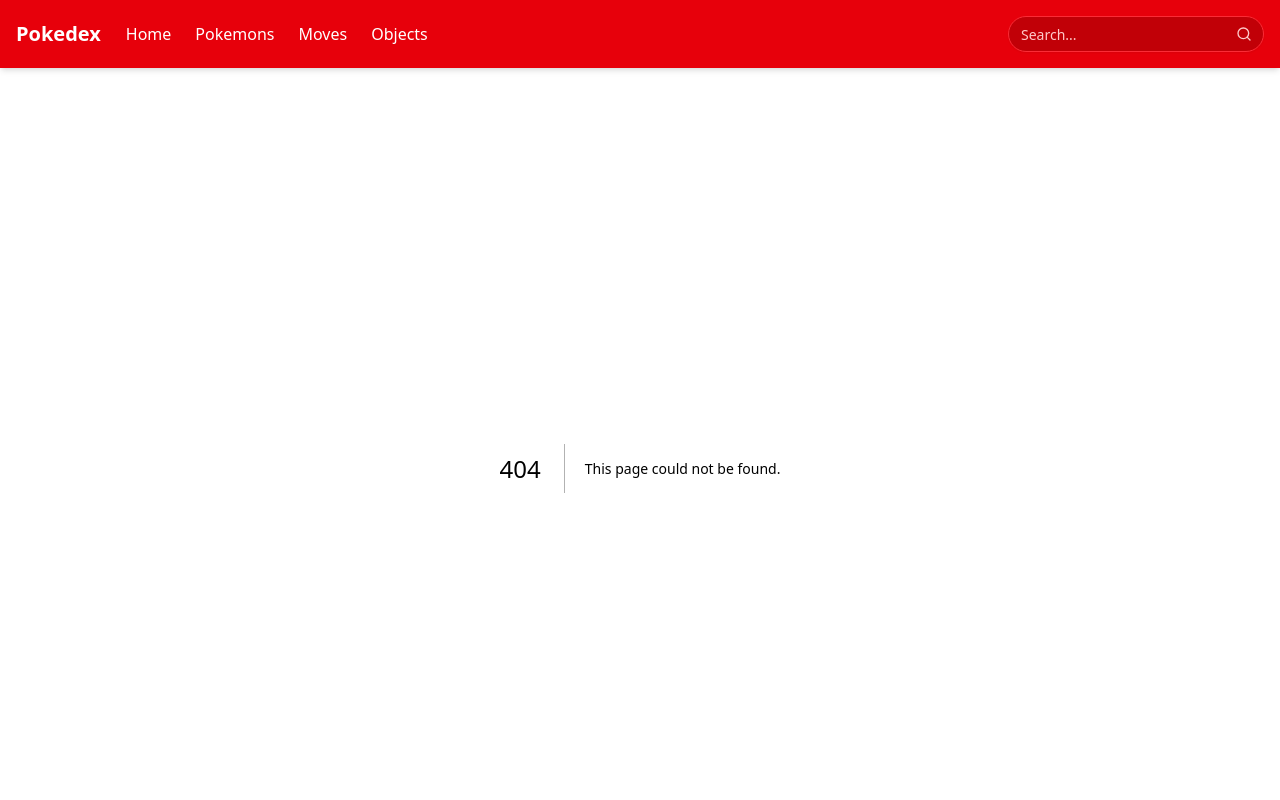
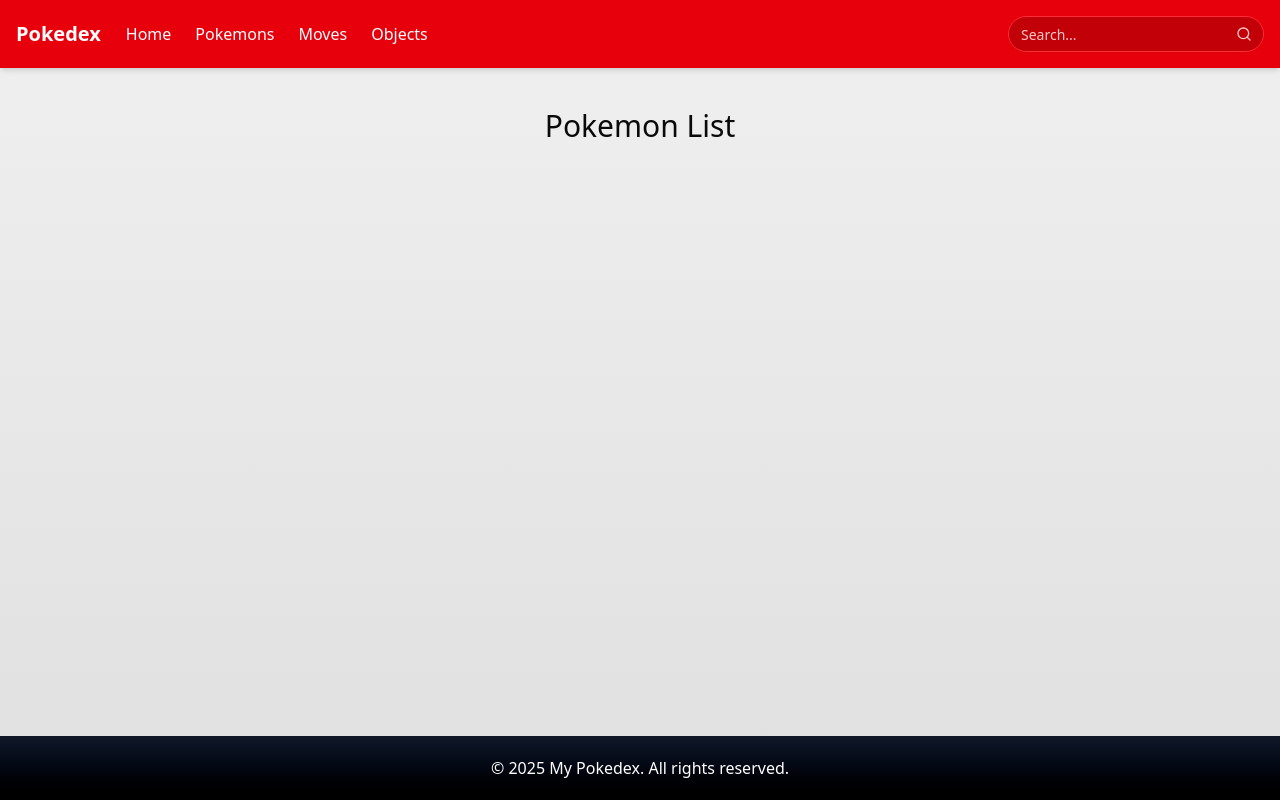
Before and after one commit to Diangondi03/my-pokedex, a Next.js app: page /pokemons in a window 1280 px wide. Before the commit this address had no page. Shown: the top 800 px of the page. Built offline with nearby package versions, Linux system fonts and the light colour scheme.

Commit message:
feat: update Footer component layout and add relative positioning to RootLayout

```diff
--- a/src/app/_components/Footer.tsx
+++ b/src/app/_components/Footer.tsx
@@ -2,11 +2,14 @@ import React from 'react'
 
 const Footer = () => {
   return (
-    <footer className="bg-gradient-to-t from-black via-gray-950 to-gray-900 text-white py-8 px-4">
-      <div className="container mx-auto text-center">
-        <p>&copy; {new Date().getFullYear()} My Pokedex. All rights reserved.</p>
-      </div>
-    </footer>
+    <>
+      <div className="h-16"></div>
+      <footer className="absolute bottom-0 bg-gradient-to-t from-black via-gray-950 to-gray-900 text-white h-16 w-full flex items-center">
+        <div className="container  text-center">
+          <p>&copy; {new Date().getFullYear()} My Pokedex. All rights reserved.</p>
+        </div>
+      </footer>
+    </>
   )
 }
 
--- a/src/app/layout.tsx
+++ b/src/app/layout.tsx
@@ -11,7 +11,7 @@ export default function RootLayout({
 }>) {
   return (
     <html lang="en">
-      <body className="flex min-h-screen flex-col  bg-gradient-to-b from-[#f0f0f0] to-[#e0e0e0]">
+      <body className="flex min-h-screen flex-col relative bg-gradient-to-b from-[#f0f0f0] to-[#e0e0e0]">
 
 
         <Navbar />
--- /dev/null
+++ b/src/app/pokemons/page.tsx
@@ -0,0 +1,11 @@
+import React from 'react'
+
+const page = () => {
+  return (
+    <>
+        <h1 className='text-center text-3xl my-10'>Pokemon List</h1>
+    </>
+  )
+}
+
+export default page
```
